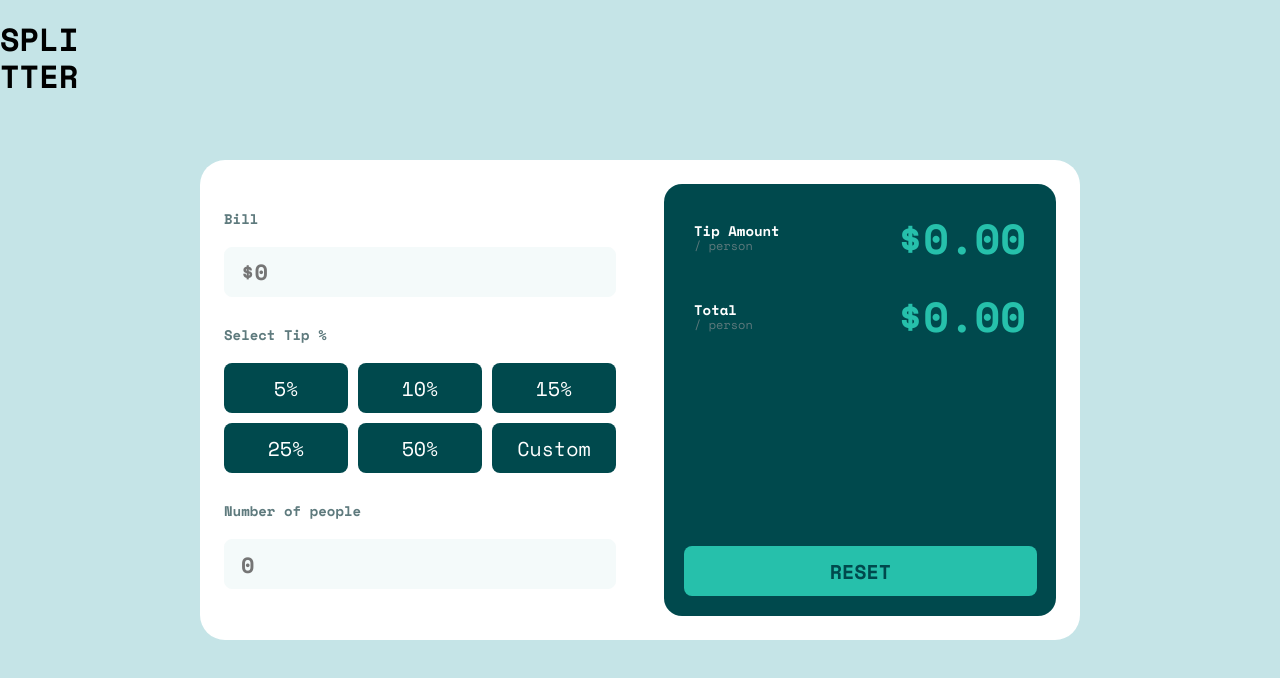
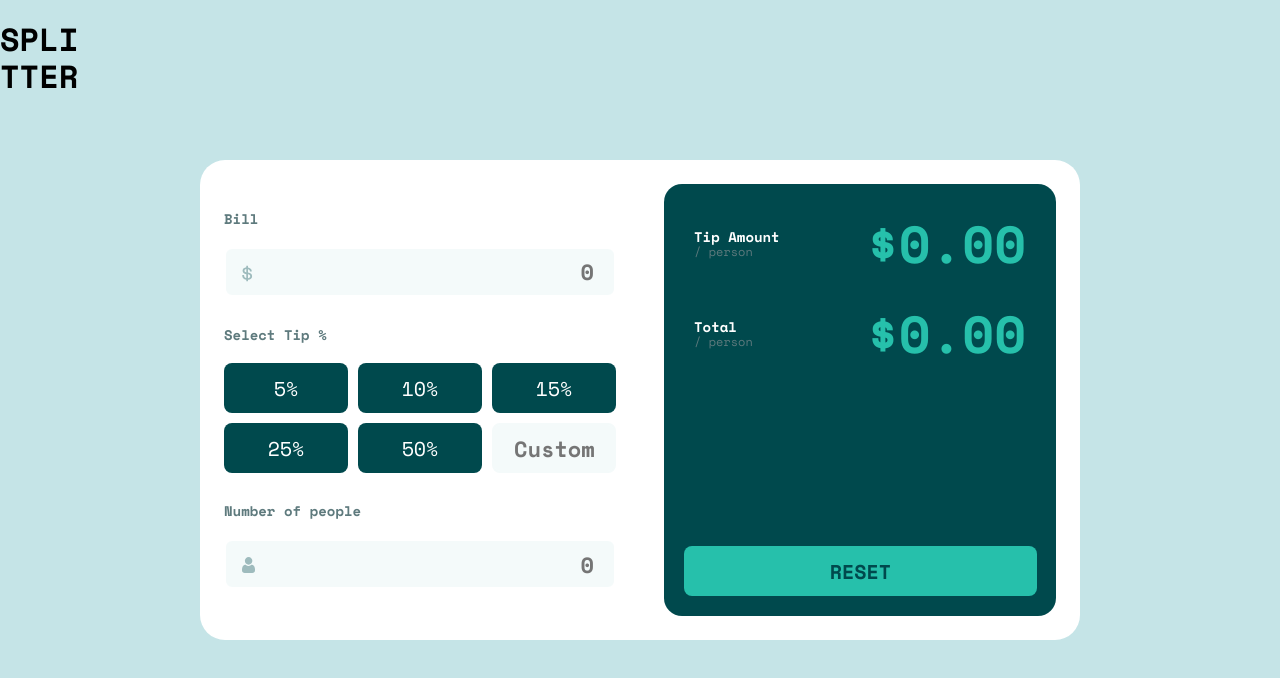
Before and after one commit to hectorolivares/tip-calculator-app, a plain HTML site: page index.html in a window 1280 px wide. Drawn offline with nearby package versions, Linux system fonts and the light colour scheme.

Commit message:
second commit

```diff
--- a/assets/css/styles.sass
+++ b/assets/css/styles.sass
@@ -29,7 +29,7 @@ body
     background-color: var(--lgray-cyan)
 
 h2
-    font-size: 4.2rem
+    font-size: 5.2rem
     color: var(--strong-cyan)
 
 h4
@@ -38,6 +38,14 @@ h4
 p
     font-size: 1.2rem
     color: var(--dgray-cyan)
+
+img
+    width: 100%
+
+input::-webkit-outer-spin-button,
+input::-webkit-inner-spin-button
+    -webkit-appearance: none
+    margin: 0
 
 
 //* MAIN
@@ -61,18 +69,71 @@ p
 
 //* OPERATORS
 
-.form input[type="number"]
-    outline: none
+.input__container
+    margin-top: 2rem
+
+input[type="number"]
+    -moz-appearance: textfield
+    border-radius: .8rem
+    background-color: var(--vlgray-cyan)
+    border: .2rem solid var(--white)
+    padding: 0 2rem
+    height: 5rem
     width: 100%
-    height: 5rem
-    border: .1rem solid var(--vlgray-cyan)
-    margin-top: 2rem
-    padding-left: 1.6rem
-    border-radius: .8rem
     font-size: 2.2rem
     font-weight: 700
-    background-color: var(--vlgray-cyan)
+    text-align: end
+    transition: .2s ease
 
+input[type="number"]:focus
+    outline: none
+    border: .2rem solid var(--dgray-cyan)
+
+
+
+.bill__input
+    background: url(../../images/icon-dollar.svg) no-repeat scroll 16px 16px
+
+
+.people__input
+    background: url(../../images/icon-person.svg) no-repeat scroll 16px 16px
+
+.operator__icon
+    position: absolute
+    left: 0
+    right: 0
+    margin-left: auto
+    margin-right: auto
+    width: 1.2rem
+
+
+// .operator__input
+//     display: flex
+//     align-items: center
+//     justify-content: space-between
+//     width: 100%
+//     margin-top: 2rem
+//     height: 5rem
+//     border-radius: .8rem
+//     border: .1rem solid var(--dgray-cyan)
+//     padding: 0 2rem
+//     background-color: var(--vlgray-cyan)
+
+// .operator__input:focus
+//     border: 2rem solid var(--dgray-cyan)
+
+
+// input[type="number"]
+//     width: 90%
+//     height: 100%
+//     border: none
+//     font-size: 2.2rem
+//     font-weight: 700
+//     text-align: end
+//     background-color: var(--vlgray-cyan)
+
+// input[type="number"]:focus
+//     outline: none
 
 .operators
     width: 50%
@@ -104,10 +165,22 @@ p
     transition: .1s ease
 
 .tip__btn:hover
-    background-color: var(--strong-cyan)
+    color: var(--dark-cyan)
+    background-color: var(--lgray-cyan)
 
 .tip__btn:focus
-    background-color: var(--strong-cyan)
+    color: var(--dark-cyan)
+    background-color: var(--lgray-cyan)
+
+.tip__select input[type="number"]
+    -moz-appearance: textfield
+    border: .2rem solid var(--vlgray-cyan)
+    color: var(--dark-cyan)
+    background-color: var(--vlgray-cyan)
+
+.tip__select input[type="number"]:focus
+    border: .2rem solid var(--dark-cyan)
+
 
 
 
@@ -132,6 +205,7 @@ p
     color: var(--white)
 
 .result__btn
+    cursor: pointer
     border: none
     border-radius: .8rem
     width: 90%
@@ -142,3 +216,8 @@ p
     text-transform: uppercase
     color: var(--dark-cyan)
     background-color: var(--strong-cyan)
+    transition: .2s ease
+
+
+.result__btn:hover
+    background-color: var(--lgray-cyan)
--- a/assets/js/app.js
+++ b/assets/js/app.js
@@ -0,0 +1,12 @@
+
+(() => {
+
+    console.log("Holaaaaa");
+
+    // * HTML REFERENCES
+
+    const tip   = document.querySelectorAll('span');
+
+
+
+})()
--- a/index.html
+++ b/index.html
@@ -36,9 +36,12 @@
       <div class="operators">
         <div class="bill">
           <h4>Bill</h4>
-          <form class="form" action="">
-            <input type="number" min="1" name="number" id="" placeholder="$0">
-          </form>
+
+          <div class="input__container">
+            <!-- <img class="operator__icon" src="images/icon-dollar.svg" alt=""> -->
+            <input class="operator__input bill__input" type="number" min="1" name="number" placeholder="0">
+          </div>
+
         </div>
 
         <div class="tip">
@@ -49,15 +52,19 @@
             <button class="tip__btn">15%</button>
             <button class="tip__btn">25%</button>
             <button class="tip__btn">50%</button>
-            <button class="tip__btn">Custom</button>
+            <input class="custom__btn" type="number" placeholder="Custom" min="1" name="number" id="">
+            <!-- <button class="custom__btn">Custom</button> -->
           </div>
         </div>
 
-        <div class="num-people">
+        <div class="people">
           <h4>Number of people</h4>
-          <form class="form" action="">
-            <input  type="number" min="1" name="number" id="" placeholder="0">
-          </form>
+
+          <div class="input__container">
+            <!-- <img class="operator__icon" src="images/icon-person.svg" alt=""> -->
+            <input class="operator__input people__input" type="number" min="1" name="number" placeholder="0">
+          </div>
+
         </div>
       </div>
 
@@ -76,7 +83,7 @@
               <p>/ person</p>
             </div>
 
-            <h2>$0.00</h2>
+            <h2>$<span>0.00</span></h2>
 
           </div>
 
@@ -87,7 +94,7 @@
               <p>/ person</p>
             </div>
 
-            <h2>$0.00</h2>
+            <h2>$<span>0.00</span></h2>
 
           </div>
 
@@ -100,28 +107,6 @@
     </div>
   </main>
 
-
-
-  <!-- Bill
-
-  Select Tip %
-  5%
-  10%
-  15%
-  25%
-  50%
-  Custom
-
-  Number of People
-
-  Tip Amount
-  / person
-
-  Total
-  / person
-
-  Reset -->
-
   <!-- <div class="attribution">
     Challenge by <a href="https://www.frontendmentor.io?ref=challenge" target="_blank">Frontend Mentor</a>.
     Coded by <a href="#">Your Name Here</a>.
```
Also changed, not shown: assets/css/styles.css, 1 other file.
